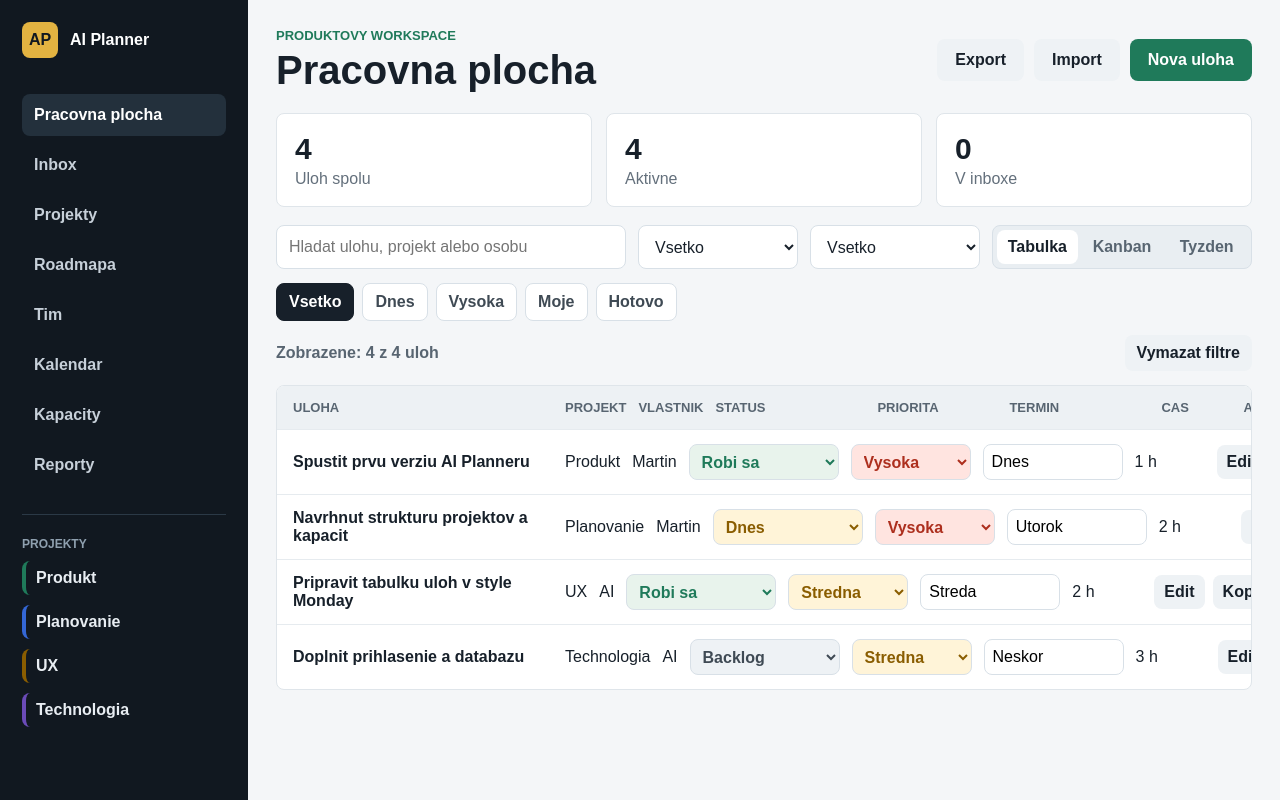
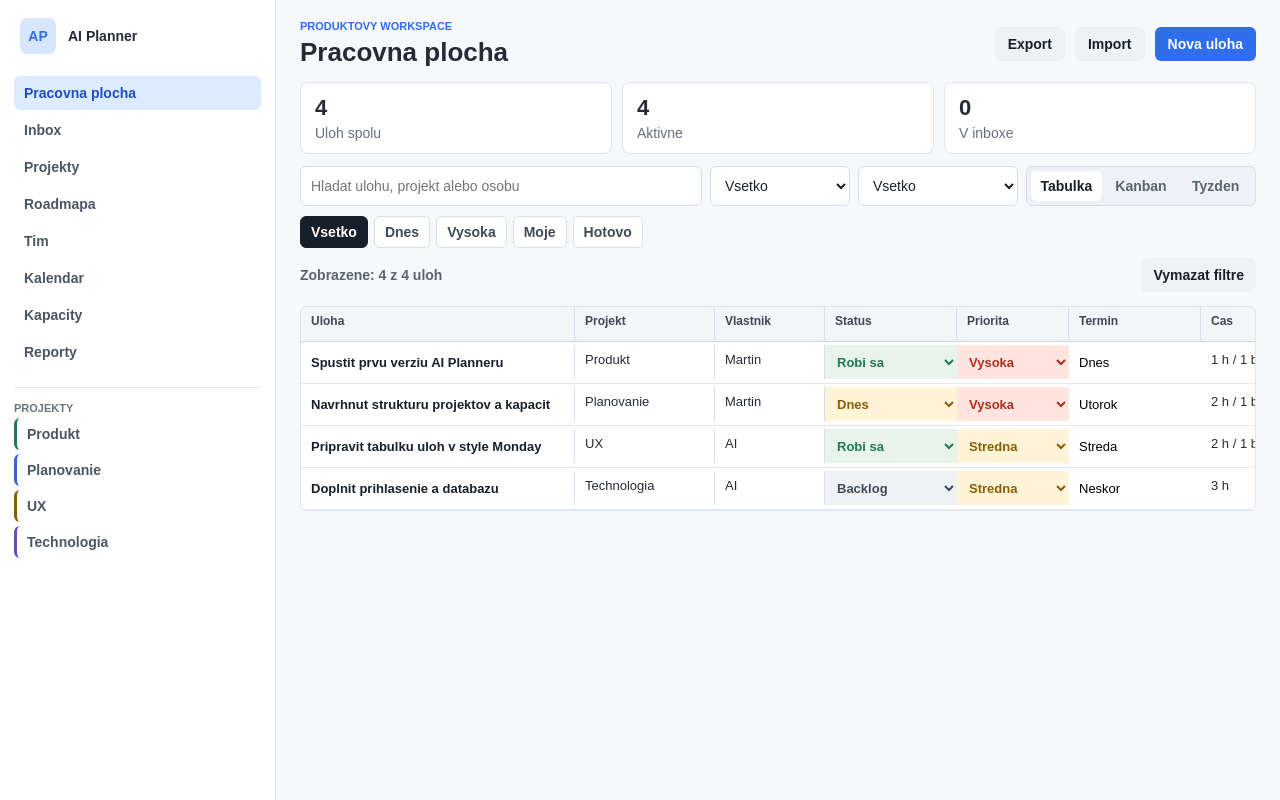
Before and after one commit to martinhavlik-sys/ai-planner, a Next.js app: page / in a window 1280 px wide. Built offline with nearby package versions, Linux system fonts and the light colour scheme.

Commit message:
Add files via upload

```diff
--- a/app/globals.css
+++ b/app/globals.css
@@ -3,40 +3,43 @@
 body {
   margin: 0;
   min-height: 100vh;
-  background: #f4f6f8;
-  color: #17202a;
+  background: #f7f8fb;
+  color: #252b36;
   font-family: Arial, Helvetica, sans-serif;
+  font-size: 14px;
 }
 
 button, input, select, textarea { font: inherit; }
 
 button {
   border: 0;
-  border-radius: 8px;
-  background: #1f7a5a;
+  border-radius: 6px;
+  background: #2f6fed;
   color: white;
   cursor: pointer;
   font-weight: 700;
-  padding: 12px 18px;
+  padding: 9px 13px;
 }
 
 .appShell {
   display: grid;
-  grid-template-columns: 248px minmax(0, 1fr);
+  grid-template-columns: 276px minmax(0, 1fr);
   min-height: 100vh;
 }
 
 .sidebar {
-  background: #111820;
-  color: white;
-  padding: 22px;
+  background: #fff;
+  border-right: 1px solid #d9e0ea;
+  color: #252b36;
+  padding: 18px 14px;
 }
 
 .brand {
   align-items: center;
   display: flex;
   gap: 12px;
-  margin-bottom: 36px;
+  margin-bottom: 22px;
+  padding: 0 6px;
 }
 
 .headerActions {
@@ -51,16 +54,16 @@ button {
 }
 
 .projectList {
-  border-top: 1px solid #2b3946;
+  border-top: 1px solid #e4e8ef;
   display: grid;
-  gap: 10px;
-  margin-top: 28px;
-  padding-top: 22px;
+  gap: 4px;
+  margin-top: 18px;
+  padding-top: 14px;
 }
 
 .projectList p {
-  color: #8fa0af;
-  font-size: 12px;
+  color: #6b7280;
+  font-size: 11px;
   font-weight: 800;
   margin: 0;
   text-transform: uppercase;
@@ -68,18 +71,18 @@ button {
 
 .projectList button {
   background: transparent;
-  border-left: 4px solid #1f7a5a;
-  color: #e8edf2;
-  font-weight: 700;
-  padding: 8px 0 8px 10px;
+  border-left: 3px solid #1f7a5a;
+  color: #4b5563;
+  font-weight: 600;
+  padding: 8px 8px 8px 10px;
   text-align: left;
 }
 
 .brand span {
   align-items: center;
-  background: #e3b341;
-  border-radius: 8px;
-  color: #111820;
+  background: #d8e6ff;
+  border-radius: 7px;
+  color: #2f6fed;
   display: grid;
   font-weight: 800;
   height: 36px;
@@ -87,43 +90,43 @@ button {
   width: 36px;
 }
 
-nav { display: grid; gap: 8px; }
+nav { display: grid; gap: 3px; }
 
 nav button {
   background: transparent;
-  border-radius: 8px;
-  color: #c7d0d9;
-  font-weight: 700;
-  padding: 12px;
+  border-radius: 6px;
+  color: #4b5563;
+  font-weight: 600;
+  padding: 9px 10px;
   text-align: left;
 }
 
 nav button.active {
-  background: #23303c;
-  color: white;
+  background: #dcebff;
+  color: #1f4fbf;
 }
 
-.content { padding: 28px; }
+.content { padding: 20px 24px 28px; }
 
 .header {
   align-items: center;
   display: flex;
   gap: 20px;
   justify-content: space-between;
-  margin-bottom: 22px;
+  margin-bottom: 14px;
 }
 
 .eyebrow {
-  color: #1f7a5a;
-  font-size: 13px;
+  color: #2f6fed;
+  font-size: 11px;
   font-weight: 800;
   margin: 0 0 6px;
   text-transform: uppercase;
 }
 
 h1 {
-  font-size: 40px;
-  line-height: 1.05;
+  font-size: 26px;
+  line-height: 1.15;
   margin: 0;
 }
 
@@ -131,9 +134,9 @@ h2, p { margin-top: 0; }
 
 .stats {
   display: grid;
-  gap: 14px;
+  gap: 10px;
   grid-template-columns: repeat(3, minmax(0, 1fr));
-  margin-bottom: 18px;
+  margin-bottom: 12px;
 }
 
 .stats article, .board, .modal {
@@ -142,11 +145,11 @@ h2, p { margin-top: 0; }
   border-radius: 8px;
 }
 
-.stats article { padding: 18px; }
+.stats article { padding: 12px 14px; }
 
 .stats span {
   display: block;
-  font-size: 30px;
+  font-size: 22px;
   font-weight: 800;
   margin-bottom: 4px;
 }
@@ -158,18 +161,18 @@ h2, p { margin-top: 0; }
 
 .toolbar {
   display: grid;
-  gap: 12px;
-  grid-template-columns: minmax(220px, 1fr) 160px 170px 260px;
-  margin-bottom: 14px;
+  gap: 8px;
+  grid-template-columns: minmax(220px, 1fr) 140px 160px 230px;
+  margin-bottom: 10px;
 }
 
 .toolbar input, .toolbar select, .modal input, .modal select, .modal textarea {
   background: white;
   border: 1px solid #d8e0e7;
-  border-radius: 8px;
+  border-radius: 6px;
   color: #17202a;
-  min-height: 44px;
-  padding: 0 12px;
+  min-height: 36px;
+  padding: 0 10px;
   width: 100%;
 }
 
@@ -182,15 +185,15 @@ h2, p { margin-top: 0; }
 .quickFilters {
   display: flex;
   flex-wrap: wrap;
-  gap: 8px;
-  margin-bottom: 14px;
+  gap: 6px;
+  margin-bottom: 10px;
 }
 
 .quickFilters button {
   background: white;
   border: 1px solid #d8e0e7;
   color: #3f4a54;
-  padding: 9px 12px;
+  padding: 7px 10px;
 }
 
 .quickFilters button.selected {
@@ -989,12 +992,15 @@ button:disabled {
   padding: 7px 10px;
 }
 
-.board { overflow: hidden; }
+.board {
+  border-radius: 6px;
+  overflow-x: auto;
+}
 
 .viewSwitch {
-  background: #e9eef2;
+  background: #eef2f7;
   border: 1px solid #d8e0e7;
-  border-radius: 8px;
+  border-radius: 6px;
   display: grid;
   gap: 4px;
   grid-template-columns: 1fr 1fr 1fr;
@@ -1004,7 +1010,7 @@ button:disabled {
 .viewSwitch button {
   background: transparent;
   color: #586571;
-  padding: 8px 10px;
+  padding: 7px 9px;
 }
 
 .viewSwitch button.selected {
@@ -1014,29 +1020,45 @@ button:disabled {
 
 .tableHeader, .taskRow {
   display: grid;
-  gap: 12px;
-  grid-template-columns: minmax(260px, 2fr) 1fr 0.8fr 150px 120px 140px 70px 190px;
-  padding: 14px 16px;
+  gap: 0;
+  grid-template-columns: minmax(260px, 2fr) 140px 110px 132px 112px 132px 108px 172px;
+  min-width: 1180px;
 }
 
 .tableHeader {
-  background: #edf1f4;
-  color: #586571;
-  font-size: 13px;
-  font-weight: 800;
-  text-transform: uppercase;
+  background: #f3f5f8;
+  border-bottom: 1px solid #cfd8e5;
+  color: #3f4752;
+  font-size: 12px;
+  font-weight: 700;
+}
+
+.tableHeader span,
+.taskRow > span,
+.taskRow > input,
+.taskRow > select,
+.taskName,
+.rowActions {
+  border-right: 1px solid #d5deea;
+  min-height: 34px;
+  padding: 7px 10px;
 }
 
 .taskRow {
   align-items: center;
-  border-top: 1px solid #e6ebef;
+  border-bottom: 1px solid #e4e9f1;
+  font-size: 13px;
+}
+
+.taskRow:hover {
+  background: #f8fbff;
 }
 
 .taskRow select {
-  border: 1px solid #d8e0e7;
-  border-radius: 8px;
-  font-weight: 800;
-  min-height: 36px;
+  border: 0;
+  border-radius: 0;
+  font-weight: 700;
+  min-height: 34px;
   padding: 0 8px;
 }
 
@@ -1051,34 +1073,33 @@ button:disabled {
 .prioritySelect.vysoka { background: #ffe4e0; color: #ad2f1e; }
 
 .taskRow input {
-  border: 1px solid #d8e0e7;
-  border-radius: 8px;
+  border: 0;
+  border-radius: 0;
   min-height: 36px;
-  padding: 0 8px;
   width: 100%;
 }
 
 .taskName {
   background: transparent;
   color: #17202a;
-  font-weight: 800;
-  padding: 0;
+  border-radius: 0;
+  font-weight: 600;
   text-align: left;
 }
 
 .danger {
   background: #fff0ee;
   color: #ad2f1e;
-  padding: 9px 10px;
+  padding: 7px 9px;
 }
 
 .rowActions {
   display: flex;
-  gap: 8px;
+  gap: 6px;
 }
 
 .rowActions button {
-  padding: 8px 10px;
+  padding: 6px 8px;
 }
 
 .emptyState {
@@ -1103,7 +1124,7 @@ button:disabled {
 
 .kanban {
   display: grid;
-  gap: 14px;
+  gap: 10px;
   grid-template-columns: repeat(5, minmax(180px, 1fr));
   overflow-x: auto;
 }
@@ -1116,24 +1137,24 @@ button:disabled {
 
 .timeCalendar {
   display: grid;
-  gap: 14px;
-  grid-template-columns: repeat(3, minmax(260px, 1fr));
+  gap: 10px;
+  grid-template-columns: repeat(3, minmax(250px, 1fr));
 }
 
 .calendarDay {
-  background: #edf1f4;
+  background: #f1f4f8;
   border: 1px solid #dfe5ea;
-  border-radius: 8px;
-  min-height: 520px;
-  padding: 12px;
+  border-radius: 6px;
+  min-height: 500px;
+  padding: 8px;
 }
 
 .calendarDay h2 {
   align-items: center;
   display: flex;
-  font-size: 16px;
+  font-size: 14px;
   justify-content: space-between;
-  margin-bottom: 12px;
+  margin-bottom: 8px;
 }
 
 .calendarDay h2 span {
@@ -1147,10 +1168,10 @@ button:disabled {
 .timeSlot {
   border-top: 1px solid #d8e0e7;
   display: grid;
-  gap: 10px;
-  grid-template-columns: 54px minmax(0, 1fr);
-  min-height: 62px;
-  padding: 8px 0;
+  gap: 6px;
+  grid-template-columns: 42px minmax(0, 1fr);
+  min-height: 50px;
+  padding: 5px 0;
 }
 
 .timeSlot.dropReady {
@@ -1160,7 +1181,7 @@ button:disabled {
 
 .timeLabel {
   color: #7a8792;
-  font-size: 12px;
+  font-size: 11px;
   font-weight: 800;
 }
 
@@ -1172,13 +1193,13 @@ button:disabled {
 .calendarEvent {
   background: white;
   border: 1px solid #dfe5ea;
-  border-left: 4px solid #1f7a5a;
-  border-radius: 8px;
+  border-left: 3px solid #2f6fed;
+  border-radius: 6px;
   cursor: grab;
   display: flex;
   gap: 8px;
   justify-content: space-between;
-  padding: 10px;
+  padding: 7px 8px;
 }
 
 .calendarEvent:active {
@@ -1186,6 +1207,7 @@ button:disabled {
 }
 
 .calendarEvent strong {
+  font-size: 12px;
   line-height: 1.25;
   overflow-wrap: anywhere;
 }
@@ -1200,13 +1222,13 @@ button:disabled {
   align-items: center;
   background: #f4f6f8;
   border: 1px solid #d8e0e7;
-  border-radius: 8px;
+  border-radius: 6px;
   color: #17202a;
   display: grid;
-  height: 30px;
+  height: 25px;
   padding: 0;
   place-items: center;
-  width: 30px;
+  width: 25px;
 }
 
 .dayPlan {
@@ -1234,19 +1256,19 @@ button:disabled {
 }
 
 .column {
-  background: #edf1f4;
+  background: #f1f4f8;
   border: 1px solid #dfe5ea;
-  border-radius: 8px;
+  border-radius: 6px;
   min-height: 420px;
-  padding: 12px;
+  padding: 8px;
 }
 
 .column h2 {
   align-items: center;
   display: flex;
-  font-size: 16px;
+  font-size: 14px;
   justify-content: space-between;
-  margin-bottom: 12px;
+  margin-bottom: 8px;
 }
 
 .column h2 span {
@@ -1262,9 +1284,9 @@ button:disabled {
   border: 1px solid #dfe5ea;
   color: #17202a;
   display: grid;
-  gap: 8px;
-  margin-bottom: 10px;
-  padding: 12px;
+  gap: 5px;
+  margin-bottom: 8px;
+  padding: 9px;
   text-align: left;
   width: 100%;
 }
@@ -1272,7 +1294,7 @@ button:disabled {
 .card span,
 .card em {
   color: #64707c;
-  font-size: 13px;
+  font-size: 12px;
   font-style: normal;
 }
 
--- a/app/page.tsx
+++ b/app/page.tsx
@@ -28,9 +28,17 @@ type Task = {
   day: string;
   startHour: number;
   duration: number;
+  slots: CalendarSlot[];
   note: string;
   checklist: ChecklistItem[];
   activity: string[];
+};
+
+type CalendarSlot = {
+  id: number;
+  day: string;
+  startHour: number;
+  duration: number;
 };
 
 type Project = {
@@ -85,10 +93,10 @@ type TaskTemplate = {
 };
 
 const initialTasks: Task[] = [
-  { id: 1, name: "Spustit prvu verziu AI Planneru", project: "Produkt", owner: "Martin", status: "Robi sa", priority: "Vysoka", due: "Dnes", day: "Dnes", startHour: 9, duration: 1, note: "Prvy verejny deploy uz bezi na Verceli.", checklist: [{ id: 11, text: "Overit deploy", done: true }, { id: 12, text: "Doplnit interaktivitu", done: false }], activity: ["Uloha vznikla pri prvom nasadeni."] },
-  { id: 2, name: "Navrhnut strukturu projektov a kapacit", project: "Planovanie", owner: "Martin", status: "Dnes", priority: "Vysoka", due: "Utorok", day: "Utorok", startHour: 10, duration: 2, note: "Zaklad pre timove kapacity a projekty.", checklist: [{ id: 21, text: "Zoznam projektov", done: true }, { id: 22, text: "Kapacitny pohlad", done: false }], activity: ["Pridane do dnesneho fokusu."] },
-  { id: 3, name: "Pripravit tabulku uloh v style Monday", project: "UX", owner: "AI", status: "Robi sa", priority: "Stredna", due: "Streda", day: "Streda", startHour: 13, duration: 2, note: "Pridat pracovny dashboard, filtre a prehlady.", checklist: [{ id: 31, text: "Tabulka", done: true }, { id: 32, text: "Kanban", done: true }, { id: 33, text: "Detail ulohy", done: false }], activity: ["Rozsirene o viacero zobrazeni."] },
-  { id: 4, name: "Doplnit prihlasenie a databazu", project: "Technologia", owner: "AI", status: "Backlog", priority: "Stredna", due: "Neskor", day: "Neskor", startHour: 9, duration: 3, note: "Dalsia etapa po lokalnom ukladani.", checklist: [{ id: 41, text: "Vybrat databazu", done: false }, { id: 42, text: "Navrhnut prihlasenie", done: false }], activity: ["Zatial v backlogu."] }
+  { id: 1, name: "Spustit prvu verziu AI Planneru", project: "Produkt", owner: "Martin", status: "Robi sa", priority: "Vysoka", due: "Dnes", day: "Dnes", startHour: 9, duration: 1, slots: [{ id: 101, day: "Dnes", startHour: 9, duration: 1 }], note: "Prvy verejny deploy uz bezi na Verceli.", checklist: [{ id: 11, text: "Overit deploy", done: true }, { id: 12, text: "Doplnit interaktivitu", done: false }], activity: ["Uloha vznikla pri prvom nasadeni."] },
+  { id: 2, name: "Navrhnut strukturu projektov a kapacit", project: "Planovanie", owner: "Martin", status: "Dnes", priority: "Vysoka", due: "Utorok", day: "Utorok", startHour: 10, duration: 2, slots: [{ id: 201, day: "Utorok", startHour: 10, duration: 2 }], note: "Zaklad pre timove kapacity a projekty.", checklist: [{ id: 21, text: "Zoznam projektov", done: true }, { id: 22, text: "Kapacitny pohlad", done: false }], activity: ["Pridane do dnesneho fokusu."] },
+  { id: 3, name: "Pripravit tabulku uloh v style Monday", project: "UX", owner: "AI", status: "Robi sa", priority: "Stredna", due: "Streda", day: "Streda", startHour: 13, duration: 2, slots: [{ id: 301, day: "Streda", startHour: 13, duration: 2 }], note: "Pridat pracovny dashboard, filtre a prehlady.", checklist: [{ id: 31, text: "Tabulka", done: true }, { id: 32, text: "Kanban", done: true }, { id: 33, text: "Detail ulohy", done: false }], activity: ["Rozsirene o viacero zobrazeni."] },
+  { id: 4, name: "Doplnit prihlasenie a databazu", project: "Technologia", owner: "AI", status: "Backlog", priority: "Stredna", due: "Neskor", day: "Neskor", startHour: 9, duration: 3, slots: [], note: "Dalsia etapa po lokalnom ukladani.", checklist: [{ id: 41, text: "Vybrat databazu", done: false }, { id: 42, text: "Navrhnut prihlasenie", done: false }], activity: ["Zatial v backlogu."] }
 ];
 
 const initialTeam: TeamMember[] = [
@@ -126,11 +134,14 @@ const savedViews: SavedView[] = [
 ];
 
 function blankTask(): Task {
-  return { id: Date.now(), name: "", project: "Produkt", owner: "Martin", status: "Backlog", priority: "Stredna", due: "Neskor", day: "Neskor", startHour: 9, duration: 1, note: "", checklist: [], activity: [] };
+  return { id: Date.now(), name: "", project: "Produkt", owner: "Martin", status: "Backlog", priority: "Stredna", due: "Neskor", day: "Neskor", startHour: 9, duration: 1, slots: [], note: "", checklist: [], activity: [] };
 }
 
 function normalizeTask(task: Partial<Task>): Task {
   const plannedDay = task.day || task.due || "Neskor";
+  const startHour = typeof task.startHour === "number" ? task.startHour : 9;
+  const duration = typeof task.duration === "number" ? task.duration : 1;
+  const slots = Array.isArray(task.slots) ? task.slots : plannedDay === "Neskor" ? [] : [{ id: Date.now(), day: plannedDay, startHour, duration }];
   return {
     id: typeof task.id === "number" ? task.id : Date.now(),
     name: task.name || "Nova uloha",
@@ -140,8 +151,9 @@ function normalizeTask(task: Partial<Task>): Task {
     priority: task.priority || "Stredna",
     due: task.due || "Tento tyzden",
     day: plannedDay,
-    startHour: typeof task.startHour === "number" ? task.startHour : 9,
-    duration: typeof task.duration === "number" ? task.duration : 1,
+    startHour,
+    duration,
+    slots,
     note: task.note || "",
     checklist: Array.isArray(task.checklist) ? task.checklist : [],
     activity: Array.isArray(task.activity) ? task.activity : []
@@ -184,7 +196,7 @@ export default function Home() {
   const [newGoal, setNewGoal] = useState({ title: "", project: "Produkt", quarter: "Teraz", confidence: 60, outcome: "" });
   const [inboxText, setInboxText] = useState("");
   const [activityNote, setActivityNote] = useState("");
-  const [draggedTaskId, setDraggedTaskId] = useState<number | null>(null);
+  const [draggedSlot, setDraggedSlot] = useState<{ taskId: number; slotId: number } | null>(null);
   const importRef = useRef<HTMLInputElement>(null);
 
   useEffect(() => {
@@ -354,11 +366,17 @@ export default function Home() {
   function saveTask(event: FormEvent<HTMLFormElement>) {
     event.preventDefault();
     if (!draft.name.trim()) return;
+    const slots = draft.day === "Neskor"
+      ? []
+      : draft.slots.length
+        ? draft.slots.map((slot, index) => (index === 0 ? { ...slot, day: draft.day, startHour: draft.startHour, duration: draft.duration } : slot))
+        : [{ id: Date.now() + 1, day: draft.day, startHour: draft.startHour, duration: draft.duration }];
+    const taskToSave = { ...draft, slots };
 
     if (editingTask) {
-      setTasks((current) => current.map((task) => (task.id === editingTask.id ? { ...draft, activity: [`Upravene ${new Date().toLocaleDateString("sk-SK")}`, ...draft.activity] } : task)));
+      setTasks((current) => current.map((task) => (task.id === editingTask.id ? { ...taskToSave, activity: [`Upravene ${new Date().toLocaleDateString("sk-SK")}`, ...draft.activity] } : task)));
     } else {
-      setTasks((current) => [{ ...draft, id: Date.now(), activity: [`Vytvorene ${new Date().toLocaleDateString("sk-SK")}`] }, ...current]);
+      setTasks((current) => [{ ...taskToSave, id: Date.now(), activity: [`Vytvorene ${new Date().toLocaleDateString("sk-SK")}`] }, ...current]);
     }
 
     setIsFormOpen(false);
@@ -372,9 +390,11 @@ export default function Home() {
   }
 
   function planTask(task: Task, day: string) {
+    const slot = task.slots[0] || { id: Date.now(), day, startHour: task.startHour, duration: task.duration };
     updateTask(task.id, {
       due: day,
       day,
+      slots: day === "Neskor" ? [] : [{ ...slot, day }],
       status: day === "Neskor" ? "Backlog" : "Robi sa",
       project: task.project === "Inbox" ? "Planovanie" : task.project,
       activity: [`Naplanovane na ${day}`, ...task.activity]
@@ -382,16 +402,31 @@ export default function Home() {
   }
 
   function sendTaskToWarehouse(task: Task) {
-    updateTask(task.id, { due: "Neskor", day: "Neskor", status: "Backlog", activity: ["Vratene do skladu uloh", ...task.activity] });
+    updateTask(task.id, { due: "Neskor", day: "Neskor", slots: [], status: "Backlog", activity: ["Vratene do skladu uloh", ...task.activity] });
   }
 
   function scheduleTask(task: Task, day: string, startHour: number) {
+    const slot = task.slots[0] || { id: Date.now(), day, startHour, duration: task.duration };
     updateTask(task.id, {
       day,
       due: day,
       startHour,
+      slots: [{ ...slot, day, startHour }],
       status: task.status === "Hotovo" ? "Hotovo" : "Robi sa",
       activity: [`Presunute na ${day} o ${startHour}:00`, ...task.activity]
+    });
+  }
+
+  function moveCalendarSlot(task: Task, slotId: number, day: string, startHour: number) {
+    const slots = task.slots.map((slot) => (slot.id === slotId ? { ...slot, day, startHour } : slot));
+    const firstSlot = slots[0];
+    updateTask(task.id, {
+      day: firstSlot?.day || day,
+      due: firstSlot?.day || day,
+      startHour: firstSlot?.startHour || startHour,
+      slots,
+      status: task.status === "Hotovo" ? "Hotovo" : "Robi sa",
+      activity: [`Casovy blok presunuty na ${day} o ${startHour}:00`, ...task.activity]
     });
   }
 
@@ -489,14 +524,15 @@ export default function Home() {
   }
 
   function duplicateTask(task: Task) {
-    setTasks((current) => [{ ...task, id: Date.now(), name: `${task.name} kopia`, status: "Backlog" }, ...current]);
+    setTasks((current) => [{ ...task, id: Date.now(), name: `${task.name} kopia`, status: "Backlog", due: "Neskor", day: "Neskor", slots: [] }, ...current]);
   }
 
-  function duplicateCalendarTask(task: Task) {
-    const answer = window.prompt("Kam presunut kopiu? Napis napriklad: Utorok 14. Ak nechas prazdne, ostane v rovnakom case.");
+  function duplicateCalendarSlot(task: Task, slot: CalendarSlot) {
+    const answer = window.prompt("Kam pridat dalsi casovy blok tej istej ulohy? Napis napriklad: Utorok 14. Ak nechas prazdne, ostane v rovnakom case.");
+    if (answer === null) return;
     const trimmed = answer?.trim();
-    let nextDay = task.day;
-    let nextHour = task.startHour;
+    let nextDay = slot.day;
+    let nextHour = slot.startHour;
 
     if (trimmed) {
       const matchedDay = calendarDays.find((day) => trimmed.toLowerCase().includes(day.toLowerCase()));
@@ -505,22 +541,17 @@ export default function Home() {
       if (calendarHours.includes(matchedHour)) nextHour = matchedHour;
     }
 
-    setTasks((current) => [{
-      ...task,
-      id: Date.now(),
-      name: `${task.name} kopia`,
-      day: nextDay,
-      due: nextDay,
-      startHour: nextHour,
-      activity: [`Kopia vytvorena na ${nextDay} o ${nextHour}:00`, ...task.activity]
-    }, ...current]);
+    updateTask(task.id, {
+      slots: [...task.slots, { id: Date.now(), day: nextDay, startHour: nextHour, duration: slot.duration }],
+      activity: [`Pridany dalsi casovy blok na ${nextDay} o ${nextHour}:00`, ...task.activity]
+    });
   }
 
   function dropTaskToCalendar(day: string, startHour: number) {
-    const task = tasks.find((current) => current.id === draggedTaskId);
-    if (!task) return;
-    scheduleTask(task, day, startHour);
-    setDraggedTaskId(null);
+    const task = tasks.find((current) => current.id === draggedSlot?.taskId);
+    if (!task || !draggedSlot) return;
+    moveCalendarSlot(task, draggedSlot.slotId, day, startHour);
+    setDraggedSlot(null);
   }
 
   function exportData() {
@@ -626,7 +657,7 @@ export default function Home() {
                   {priorities.map((priority) => <option key={priority}>{priority}</option>)}
                 </select>
                 <input value={task.due} onChange={(event) => updateTask(task.id, { due: event.target.value, day: event.target.value, activity: ["Termin zmeneny", ...task.activity] })} />
-                <span>{task.duration} h</span>
+                <span>{task.slots.length ? `${task.slots.reduce((sum, slot) => sum + slot.duration, 0)} h / ${task.slots.length} blok` : `${task.duration} h`}</span>
                 <div className="rowActions"><button className="ghost" onClick={() => openEditTask(task)}>Edit</button><button className="ghost" onClick={() => duplicateTask(task)}>Kopia</button><button className="danger" onClick={() => deleteTask(task.id)}>Zmazat</button></div>
               </article>
             ))}
@@ -654,35 +685,35 @@ export default function Home() {
           ) : (
           <section className="timeCalendar">
             {calendarDays.map((day) => {
-              const dayTasks = visibleTasks.filter((task) => task.day.toLowerCase().includes(day.toLowerCase()) || task.due.toLowerCase().includes(day.toLowerCase()) || (statuses.includes(day as Status) && task.status === day));
+              const dayEvents = visibleTasks.flatMap((task) => task.slots.filter((slot) => slot.day === day).map((slot) => ({ task, slot })));
               return (
                 <article className="calendarDay" key={day}>
-                  <h2>{day}<span>{dayTasks.length}</span></h2>
+                  <h2>{day}<span>{dayEvents.length}</span></h2>
                   {calendarHours.map((hour) => {
-                    const hourTasks = dayTasks.filter((task) => task.startHour === hour);
+                    const hourEvents = dayEvents.filter((event) => event.slot.startHour === hour);
                     return (
                       <div
-                        className={`timeSlot ${draggedTaskId ? "dropReady" : ""}`}
+                        className={`timeSlot ${draggedSlot ? "dropReady" : ""}`}
                         key={`${day}-${hour}`}
                         onDragOver={(event) => event.preventDefault()}
                         onDrop={() => dropTaskToCalendar(day, hour)}
                       >
                         <span className="timeLabel">{hour}:00</span>
                         <div className="timeSlotContent">
-                          {hourTasks.map((task) => (
+                          {hourEvents.map(({ task, slot }) => (
                             <article
                               className="calendarEvent"
                               draggable
-                              key={task.id}
+                              key={`${task.id}-${slot.id}`}
                               onClick={() => setSelectedTask(task)}
-                              onDragEnd={() => setDraggedTaskId(null)}
-                              onDragStart={() => setDraggedTaskId(task.id)}
-                              style={{ minHeight: `${Math.max(0.5, task.duration) * 58}px` }}
+                              onDragEnd={() => setDraggedSlot(null)}
+                              onDragStart={() => setDraggedSlot({ taskId: task.id, slotId: slot.id })}
+                              style={{ minHeight: `${Math.max(0.5, slot.duration) * 46}px` }}
                             >
                               <strong>{task.name}</strong>
                               <div className="eventIcons">
                                 <button aria-label="Upravit ulohu" title="Upravit ulohu" type="button" onClick={(event) => { event.stopPropagation(); openEditTask(task); }}>✎</button>
-                                <button aria-label="Duplikovat ulohu" title="Duplikovat ulohu" type="button" onClick={(event) => { event.stopPropagation(); duplicateCalendarTask(task); }}>⧉</button>
+                                <button aria-label="Pridat dalsi casovy blok" title="Pridat dalsi casovy blok" type="button" onClick={(event) => { event.stopPropagation(); duplicateCalendarSlot(task, slot); }}>⧉</button>
                               </div>
                             </article>
                           ))}
@@ -690,7 +721,7 @@ export default function Home() {
                       </div>
                     );
                   })}
-                  {dayTasks.length === 0 ? <p className="columnEmpty">Bez uloh</p> : null}
+                  {dayEvents.length === 0 ? <p className="columnEmpty">Bez uloh</p> : null}
                 </article>
               );
             })}
@@ -929,7 +960,7 @@ export default function Home() {
             <dt>Status</dt><dd>{selectedTask.status}</dd>
             <dt>Priorita</dt><dd>{selectedTask.priority}</dd>
             <dt>Termin</dt><dd>{selectedTask.due}</dd>
-            <dt>Cas</dt><dd>{selectedTask.day}, {selectedTask.startHour}:00 · {selectedTask.duration} h</dd>
+            <dt>Cas</dt><dd>{selectedTask.slots.length ? selectedTask.slots.map((slot) => `${slot.day} ${slot.startHour}:00 (${slot.duration} h)`).join(", ") : `${selectedTask.day}, ${selectedTask.startHour}:00 · ${selectedTask.duration} h`}</dd>
           </dl>
           <p>{selectedTask.note || "Bez poznamky."}</p>
           <section className="detailActions">
```
